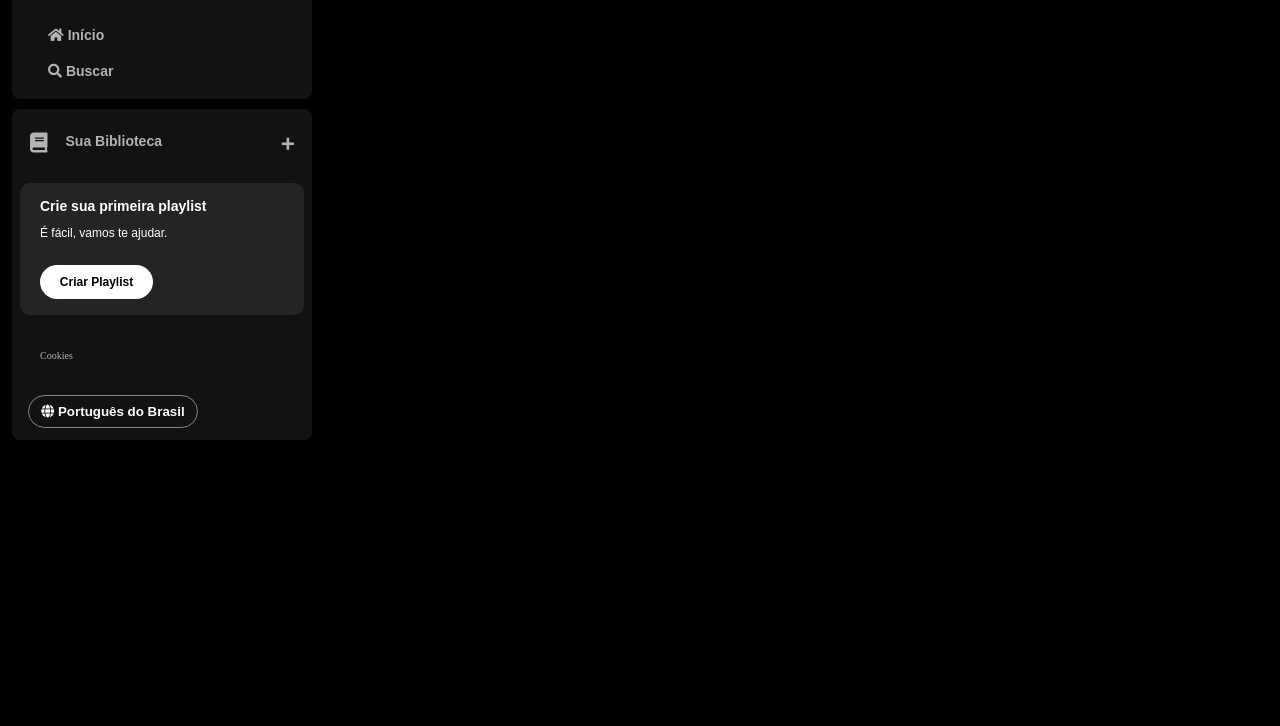
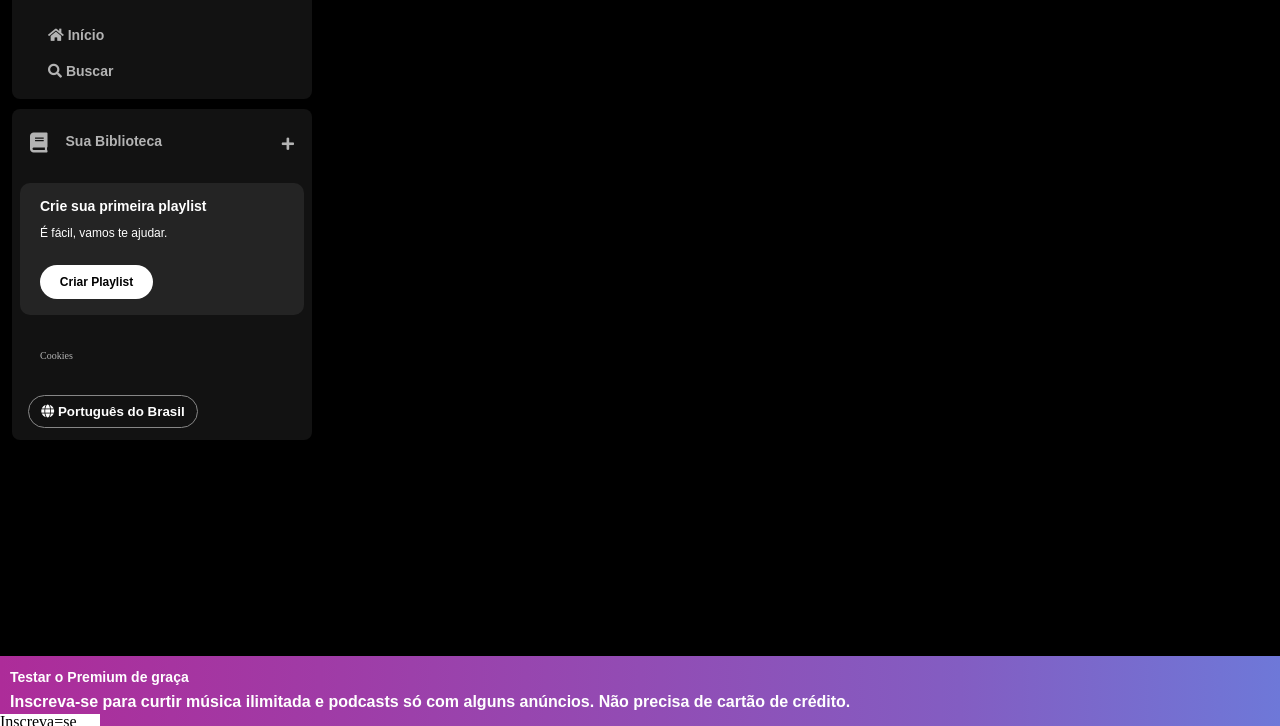
Before and after one commit to sodiuz/imersao-alura, a plain HTML site: page spotify-imersao-alura/index.html in a window 1280 px wide. Shown: the part 74-800 px from the top of the page. Drawn offline with Linux system fonts and the light colour scheme.

Commit message:
Tentei fazer o footer sozinho
Obtive um resultado até que favorável, porém tive dificuldades ao trabalhar com o botão.

```diff
--- a/spotify-imersao-alura/estilos/styles.css
+++ b/spotify-imersao-alura/estilos/styles.css
@@ -172,3 +172,38 @@ body {
     padding: 8px;
     border-radius: 20px;
 }
+
+.footer {
+    display: flex;
+    justify-content: space-between;
+    flex-direction: column;
+    position: fixed;
+    bottom: 0;
+    margin: 0px;
+    background-image: linear-gradient(to right, #AD2C99, #A03BA6, #924CB4, #835DC2, #6E78D8) ;
+    color: white;
+    width: 100vw;
+    height: 70px;
+}
+
+.footer .footer_title {
+    margin: 14px 0px 4px 10px;
+    font-family: "DM Sans", sans-serif;
+    font-weight: 700;
+    font-size: 14px;
+}
+
+.footer .footer_text {
+    margin: 6px 0px 4px 10px;
+    font-family: "DM Sans", sans-serif;
+    font-weight: 600;
+}
+
+.footer .footer_button {
+    display: flex;
+    justify-content: center;
+    color: black;
+    background-color: white;
+    width: 100px;
+
+}
--- a/spotify-imersao-alura/index.html
+++ b/spotify-imersao-alura/index.html
@@ -68,5 +68,10 @@
             </div>
         </div>
     </div>
+       <footer class="footer">
+        <h4 class="footer_title">Testar o Premium de graça</h4>
+        <p class="footer_text">Inscreva-se para curtir música ilimitada e podcasts só com alguns anúncios. Não precisa de cartão de crédito.</p>
+        <a href="#" class="footer_button">Inscreva=se grátis</a>
+    </footer>
 </body>
 </html>
```
